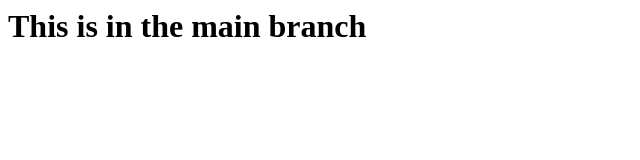
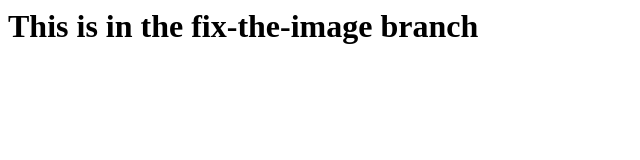
Before and after one commit to Tehute/branching-remote, a plain HTML site: page index.html in a window 1280 px wide. Shown: the whole page, without its empty margins (0-640 px from the left). Drawn offline with Linux system fonts and the light colour scheme.

Commit message:
Update index.html

```diff
--- a/index.html
+++ b/index.html
@@ -1 +1 @@
-<h1> This is in the main branch</h1>
+<h1> This is in the fix-the-image branch</h1>
```
